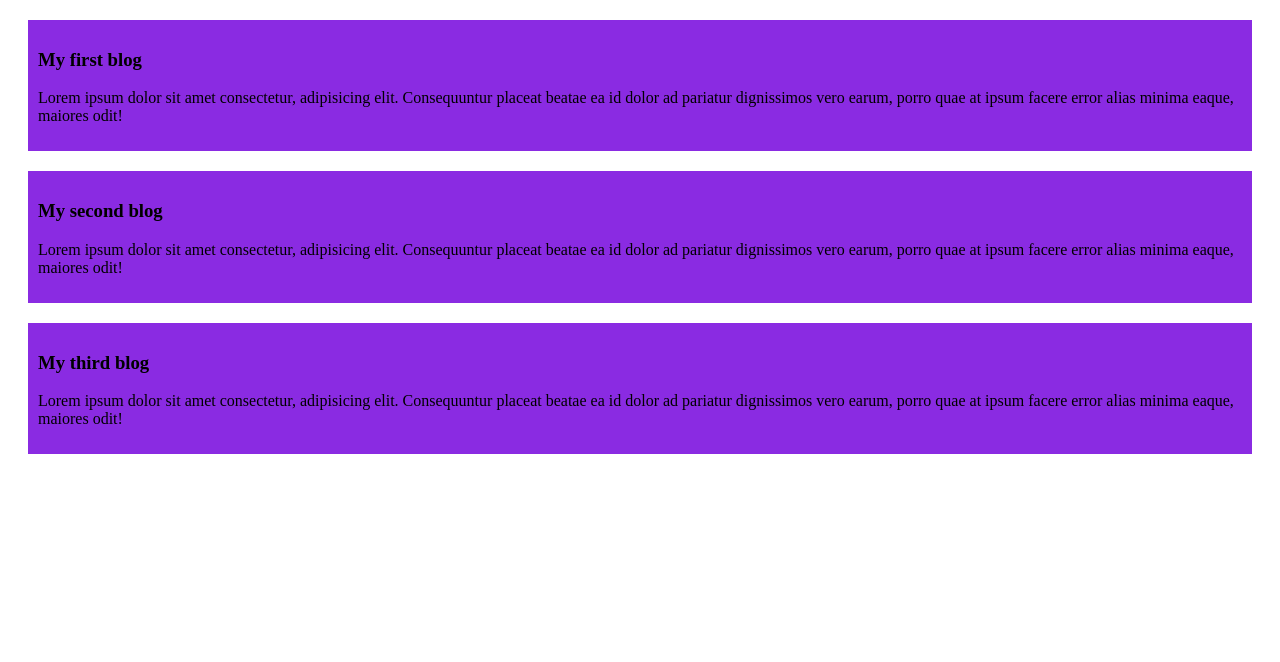
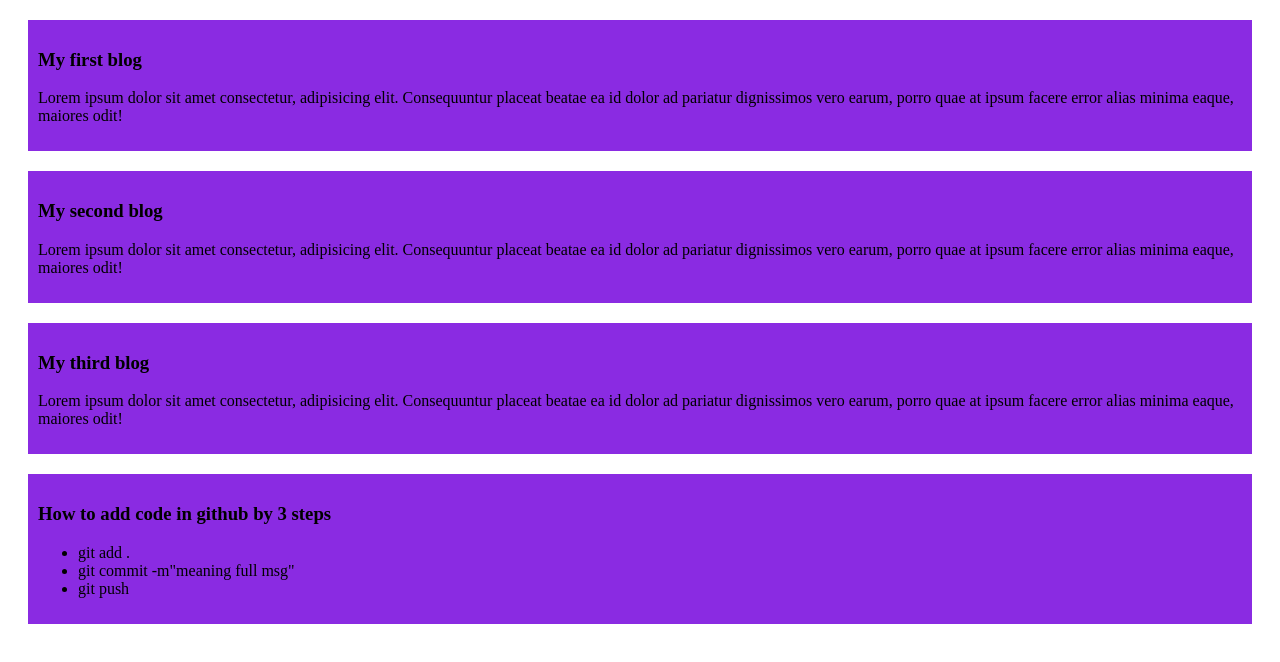
Before and after one commit to hasan-howlader/new-website, a plain HTML site: page index.html in a window 1280 px wide. Drawn offline with Linux system fonts and the light colour scheme.

Commit message:
step add

```diff
--- a/index.html
+++ b/index.html
@@ -19,5 +19,13 @@
         <h3>My third blog</h3>
         <p>Lorem ipsum dolor sit amet consectetur, adipisicing elit. Consequuntur placeat beatae ea id dolor ad pariatur dignissimos vero earum, porro quae at ipsum facere error alias minima eaque, maiores odit!</p>
     </div>
+    <div>
+        <h3>How to add code in github by 3 steps</h3>
+        <ul>
+            <li>git add .</li>
+            <li>git commit -m"meaning full msg"</li>
+            <li>git push</li>
+        </ul>
+    </div>
 </body>
 </html>
```
